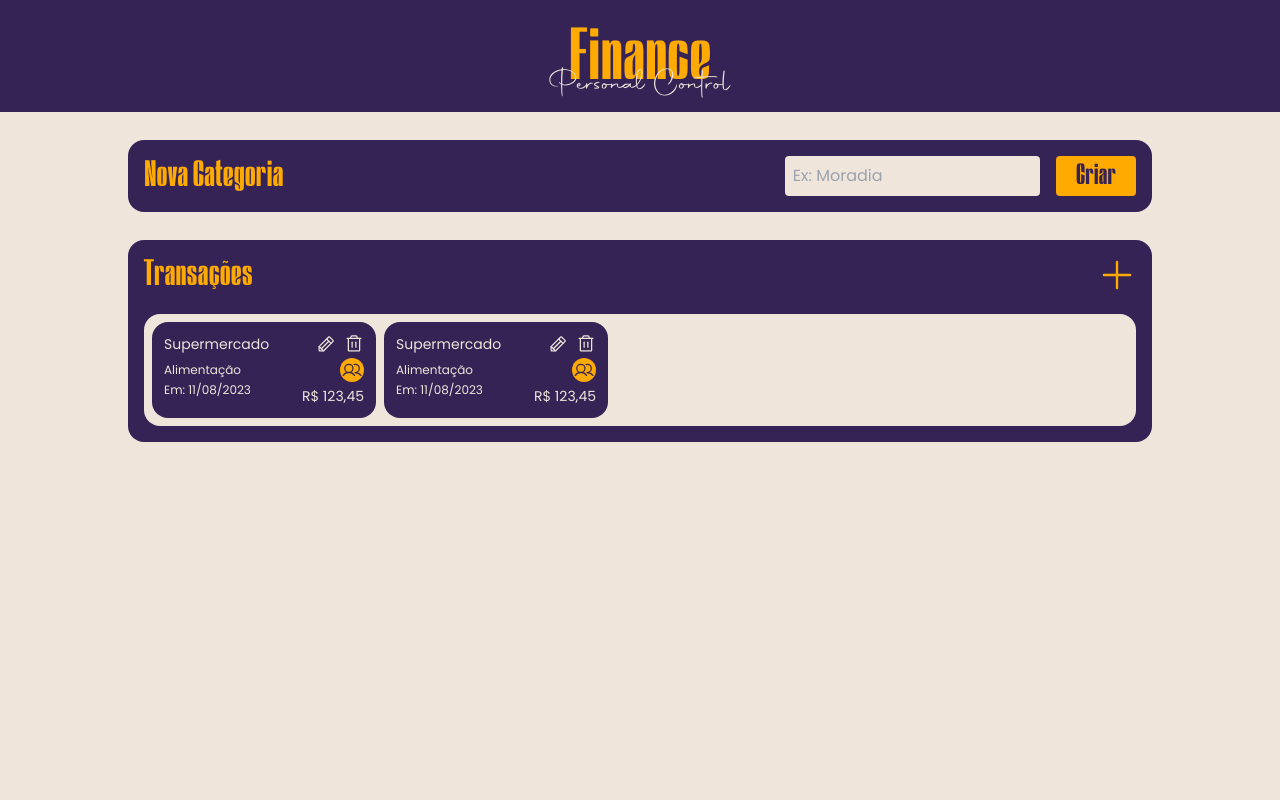
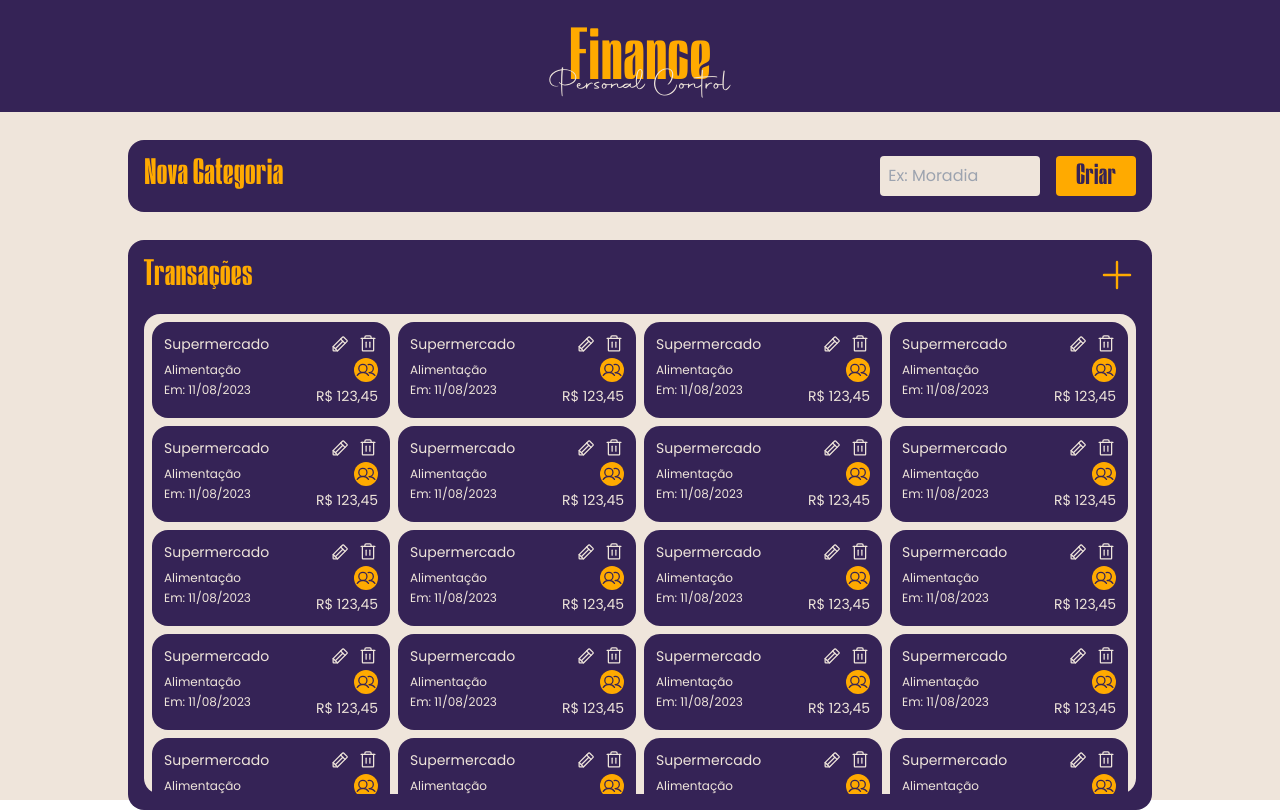
Before and after one commit to Lennon-Araujo/front-fpc, a React (Vite) app: page / in a window 1280 px wide. Built offline with nearby package versions, Linux system fonts and the light colour scheme.

Commit message:
adjustments on Transactions apresentation

```diff
--- a/src/App.tsx
+++ b/src/App.tsx
@@ -1,5 +1,6 @@
 import { Categories } from "./components/Categories"
 import { Header } from "./components/Header"
+import { TransactionCard } from "./components/TransactionCard"
 import { Transactions } from "./components/Transactions"
 
 function App() {
@@ -7,10 +8,12 @@ function App() {
   return (
     <>
     <div className="w-screen h-screen bg-basic">
-      <div className="lg:container mx-auto flex flex-col items-center">
+      <div className="container mx-auto flex flex-col items-center">
         <Header />
-        <Categories />
-        <Transactions />
+        <div className="container mx-auto flex flex-col items-center">
+          <Categories />
+          <Transactions />
+        </div>
       </div>
     </div>
     </>
--- a/src/components/Categories.tsx
+++ b/src/components/Categories.tsx
@@ -38,11 +38,11 @@ export function Categories() {
   }
 
   return (
-    <div className="w-11/12 md:w-4/5 p-4 mt-7 flex flex-col md:flex-row gap-5 md:gap-2 items-center justify-between bg-primary rounded-2xl">
+    <div className="w-11/12 md:w-4/5 p-4 mt-7 flex flex-col md:flex-row gap-5 md:gap-2 items-start justify-between bg-primary rounded-2xl">
       <h1 className="text-center font-serif text-3xl text-secondary">Nova Categoria</h1>
-      <form onSubmit={handleCreateCategory} className="flex gap-4 items-center justify-center md:justify-end">
+      <form onSubmit={handleCreateCategory} className="flex gap-4 items-center justify-start md:justify-end">
         <input
-          className="w-20 min-w-full md:w-40 border-none rounded p-2 bg-basic text-primary"
+          className="w-11/12 md:w-40 border-none rounded p-2 bg-basic text-primary"
           type="text"
           name="Category"
           id="Category"
@@ -52,7 +52,7 @@ export function Categories() {
 
         <button
           type="submit"
-          className="h-10 bg-secondary py-2 px-5 rounded font-serif text-2xl text-primary flex items-center hover:bg-secondary/80 hover:text-primary/80  transition"
+          className="h-10 bg-secondary py-2 px-5 rounded font-serif text-2xl text-primary flex items-center hover:bg-secondary/80 hover:text-primary/80 transition"
         >
           Criar
         </button>
--- /dev/null
+++ b/src/components/TransactionCard.tsx
@@ -0,0 +1,25 @@
+import { Pencil, Trash, Users } from "phosphor-react";
+
+export function TransactionCard() {
+  return (
+    <div className="flex gap-3 p-3 bg-primary flex-1 h-auto rounded-2xl">
+      <div className="w-2/3 flex flex-col gap-1 text-left">
+        <span className="text-sm text-basic mb-1">Supermercado</span>
+        <p className="text-xs text-basic">Alimentação</p>
+        <p className="text-xs text-basic">Em: 11/08/2023</p>
+      </div>
+      <div className="w-full text-right flex flex-col gap-1">
+        <div className="text-xs text-basic flex justify-end gap-2">
+          <Pencil size={20} />
+          <Trash size={20} />
+        </div>
+        <div className="text-xs text-primary flex justify-end">
+          <span className="w-fit  bg-secondary rounded-full p-0.5">
+            <Users size={20} />
+          </span>
+        </div>
+        <p className="text-sm text-basic">R$ 123,45</p>
+      </div>
+    </div>
+  )
+}
--- a/src/components/Transactions.tsx
+++ b/src/components/Transactions.tsx
@@ -4,13 +4,15 @@
 
 import 'react-date-picker/dist/DatePicker.css';
 import 'react-calendar/dist/Calendar.css';
-import { Pencil, Plus, Trash, Users } from 'phosphor-react';
+import { Plus } from 'phosphor-react';
+import { TransactionCard } from './TransactionCard';
 
 interface Transactions {
   id: number;
   name: string;
   created_at: string;
 }
+
 
 // type ValuePiece = Date | null;
 // type Value = ValuePiece | [ValuePiece, ValuePiece];
@@ -71,46 +73,37 @@ export function Transactions() {
           <Plus size={38} className="text-secondary hover:text-primary transition" />
         </div>
       </header>
-      <section className="overflow-x-auto bg-basic w-full h-auto max-h-56 rounded-2xl">
+      <section className="overflow-auto bg-basic w-full h-auto max-h-[80vh] md:max-h-[60vh] rounded-2xl">
         <div className="flex flex-wrap gap-2 p-2">
-          <div className="flex gap-3 p-3 bg-primary w-56 h-auto rounded-2xl">
-            <div className="w-2/3 flex flex-col gap-1 text-left">
-              <span className="text-sm text-basic mb-1">Supermercado</span>
-              <p className="text-xs text-basic">Alimentação</p>
-              <p className="text-xs text-basic">Em: 11/08/2023</p>
-            </div>
-            <div className="w-full text-right flex flex-col gap-1">
-              <div className="text-xs text-basic flex justify-end gap-2">
-                <Pencil size={20} />
-                <Trash size={20} />
-              </div>
-              <div className="text-xs text-primary flex justify-end">
-                <span className="w-fit  bg-secondary rounded-full p-0.5">
-                  <Users size={20} />
-                </span>
-              </div>
-              <p className="text-sm text-basic">R$ 123,45</p>
-            </div>
-          </div>
-          <div className="flex gap-3 p-3 bg-primary w-56 h-auto rounded-2xl">
-            <div className="w-2/3 flex flex-col gap-1 text-left">
-              <span className="text-sm text-basic mb-1">Supermercado</span>
-              <p className="text-xs text-basic">Alimentação</p>
-              <p className="text-xs text-basic">Em: 11/08/2023</p>
-            </div>
-            <div className="w-full text-right flex flex-col gap-1">
-              <div className="text-xs text-basic flex justify-end gap-2">
-                <Pencil size={20} />
-                <Trash size={20} />
-              </div>
-              <div className="text-xs text-primary flex justify-end">
-                <span className="w-fit  bg-secondary rounded-full p-0.5">
-                  <Users size={20} />
-                </span>
-              </div>
-              <p className="text-sm text-basic">R$ 123,45</p>
-            </div>
-          </div>
+          <TransactionCard />
+          <TransactionCard />
+          <TransactionCard />
+          <TransactionCard />
+          <TransactionCard />
+          <TransactionCard />
+          <TransactionCard />
+          <TransactionCard />
+          <TransactionCard />
+          <TransactionCard />
+          <TransactionCard />
+          <TransactionCard />
+          <TransactionCard />
+          <TransactionCard />
+          <TransactionCard />
+          <TransactionCard />
+          <TransactionCard />
+          <TransactionCard />
+          <TransactionCard />
+          <TransactionCard />
+          <TransactionCard />
+          <TransactionCard />
+          <TransactionCard />
+          <TransactionCard />
+          <TransactionCard />
+          <TransactionCard />
+          <TransactionCard />
+          <TransactionCard />
+          <TransactionCard />
         </div>
       </section>
 
```
